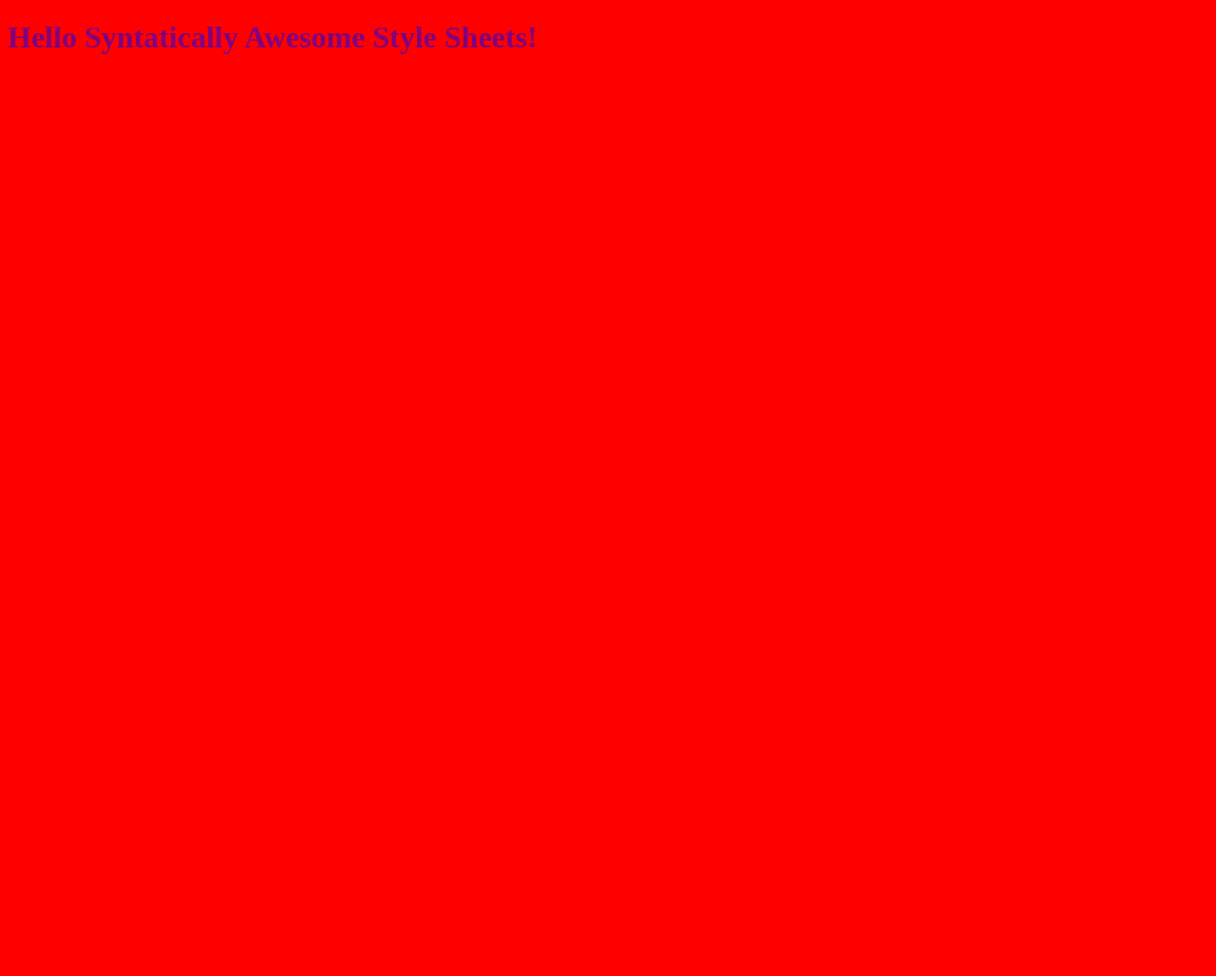
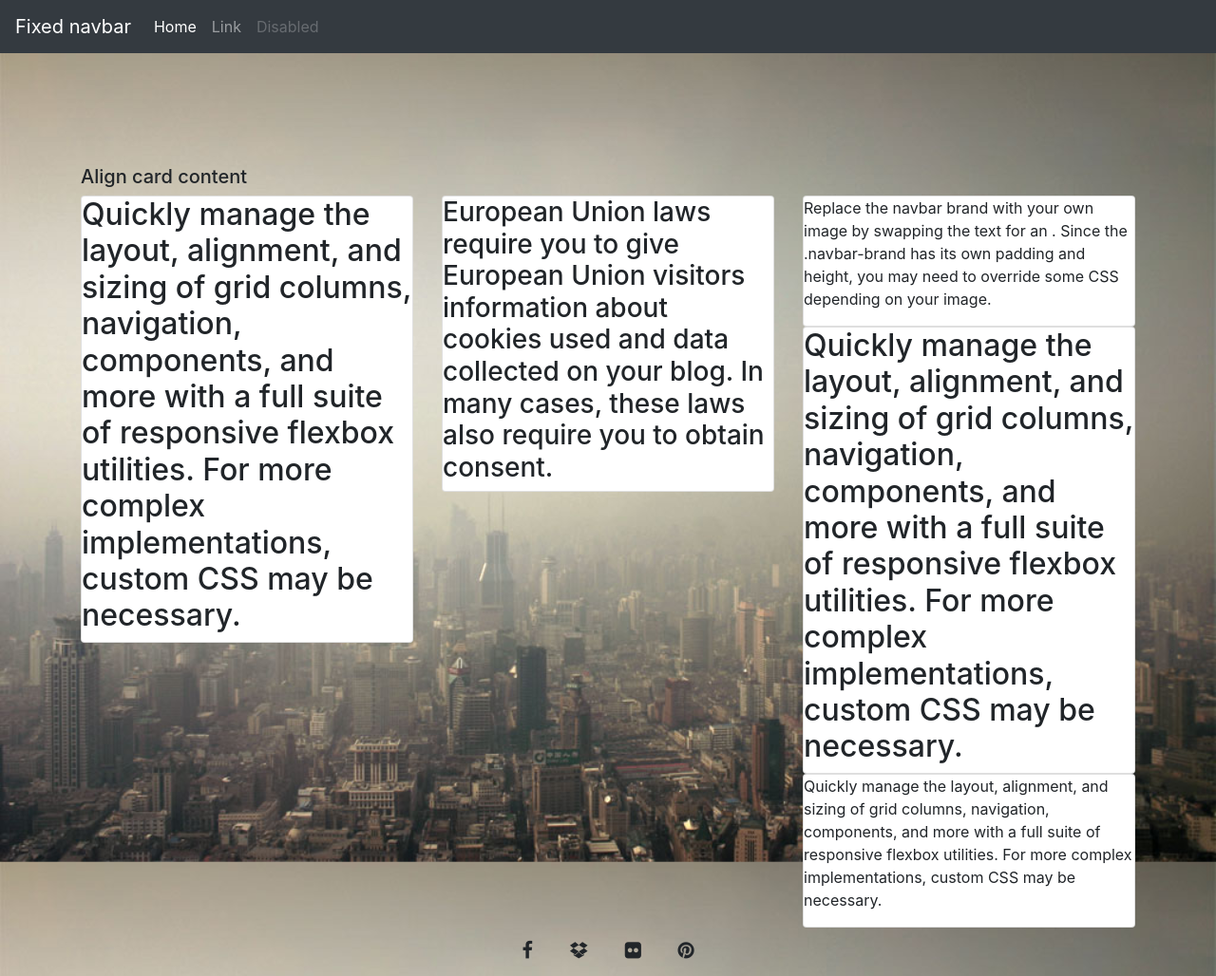
Before and after one commit to Satish942/sass_gulp_workshop, a website: page public/index.html in a window 1280 px wide. Shown: the top 1028 px of the page at 95% size. Before the commit the page ends 800 px from the top, so only its background shows below. Drawn offline with nearby package versions, Linux system fonts and the light colour scheme; files that its build step writes are made by us from their sources; files whose address does not match are found by name.

Commit message:
changed for resize and backgroud

```diff
--- a/public/index.html
+++ b/public/index.html
@@ -1,11 +1,79 @@
 <!DOCTYPE html>
-  <html lang="en">
+<html lang="en">
   <head>
-    <meta charset="UTF-8">
-    <title>Sass Gulp Workshop</title>
-    <link rel="stylesheet" href="/css/styles.css">
+    <!-- Required meta tags -->
+    <meta charset="utf-8">
+    <meta name="viewport" content="width=device-width, initial-scale=1, shrink-to-fit=no">
+    <link rel="stylesheet" type="text/css" href="/css/styles.css">
+    <link href="navbar-top-fixed.css" rel="stylesheet" type="text/css">
+    <link rel="stylesheet" href="https://cdnjs.cloudflare.com/ajax/libs/font-awesome/4.7.0/css/font-awesome.min.css">
+    <!-- Bootstrap CSS -->
+    <link rel="stylesheet" href="https://maxcdn.bootstrapcdn.com/bootstrap/4.0.0/css/bootstrap.min.css" integrity="sha384-Gn5384xqQ1aoWXA+058RXPxPg6fy4IWvTNh0E263XmFcJlSAwiGgFAW/dAiS6JXm" crossorigin="anonymous">
+    <script src="https://code.jquery.com/jquery-3.2.1.slim.min.js" integrity="sha384-KJ3o2DKtIkvYIK3UENzmM7KCkRr/rE9/Qpg6aAZGJwFDMVNA/GpGFF93hXpG5KkN" crossorigin="anonymous"></script>
+    <script src="https://cdnjs.cloudflare.com/ajax/libs/popper.js/1.12.9/umd/popper.min.js" integrity="sha384-ApNbgh9B+Y1QKtv3Rn7W3mgPxhU9K/ScQsAP7hUibX39j7fakFPskvXusvfa0b4Q" crossorigin="anonymous"></script>
+    <title>Hello, world!</title>
   </head>
   <body>
-    <h1>Hello Syntatically Awesome Style Sheets!</h1>
+      <!-- Navbar -->
+      <nav class="navbar navbar-expand-md navbar-dark fixed-top bg-dark">
+        <a class="navbar-brand" href="#">Fixed navbar</a>
+        <button class="navbar-toggler" type="button" data-toggle="collapse" data-target="#navbarCollapse" aria-controls="navbarCollapse" aria-expanded="false" aria-label="Toggle navigation">
+          Hello!
+        </button>
+        <div class="collapse navbar-collapse" id="navbarCollapse">
+          <ul class="navbar-nav mr-auto">
+            <li class="nav-item active">
+              <a class="nav-link" href="#">Home <span class="sr-only">(current)</span></a>
+            </li>
+            <li class="nav-item">
+              <a class="nav-link" href="#">Link</a>
+            </li>
+            <li class="nav-item">
+              <a class="nav-link disabled" href="#">Disabled</a>
+            </li>
+          </ul>
+
+        </div>
+      </nav>
+
+    <div class="container">
+      <br><br>
+
+      <h5>Align card content</h5>
+      <div class="row">
+          <div class="col">
+              <div class="card h-600 card-block justify-content-center">
+                  <h2>Quickly manage the layout, alignment, and sizing of grid columns, navigation, components, and more with a full suite of responsive flexbox utilities. For more complex implementations, custom CSS may be necessary.</h2>
+              </div>
+          </div>
+          <div class="col">
+              <div class="card h-600 card-block justify-content-center align-items-center">
+                  <h3>European Union laws require you to give European Union visitors information about cookies used and data collected on your blog. In many cases, these laws also require you to obtain consent.</h2>
+              </div>
+          </div>
+          <div class="col">
+              <div class="card h-600 card-block justify-content-end">
+                  <p>Replace the navbar brand with your own image by swapping the text for an <img>. Since the .navbar-brand has its own padding and height, you may need to override some CSS depending on your image.</p>
+              </div>
+              <div class="card h-600 card-block justify-content-end">
+                  <h2>Quickly manage the layout, alignment, and sizing of grid columns, navigation, components, and more with a full suite of responsive flexbox utilities. For more complex implementations, custom CSS may be necessary.</h2>
+
+              </div>
+              <div class="card h-600 card-block justify-content-end">
+                  <p>Quickly manage the layout, alignment, and sizing of grid columns, navigation, components, and more with a full suite of responsive flexbox utilities. For more complex implementations, custom CSS may be necessary.</p>
+              </div>
+          </div>
+      </div>
+  </div>
+
+  <!-- Footer -->
+  <footer>
+    <div class="text-center">
+        <a onclick="" class="btn btn-social-icon btn-lg btn-facebook"><i class="fa fa-facebook"></i></a>
+        <a onclick="" class="btn btn-social-icon btn-lg btn-dropbox"><i class="fa fa-dropbox"></i></a>
+        <a onclick="" class="btn btn-social-icon btn-lg btn-flickr"><i class="fa fa-flickr"></i></a>
+        <a onclick="" class="btn btn-social-icon btn-lg btn-pinterest"><i class="fa fa-pinterest"></i></a>
+    </div>
+  </footer>
   </body>
-  </html>
+</html>
--- /dev/null
+++ b/scss/navbar-top-fixed.scss
@@ -0,0 +1,5 @@
+/* Show it is fixed to the top */
+body {
+  min-height: 75rem;
+  padding-top: 4.5rem;
+}
--- a/scss/styles.scss
+++ b/scss/styles.scss
@@ -1,7 +1,21 @@
-body {
-    background-color: red;
 
-    h1 {
-      color: purple;
-    }
+html, body {
+  padding-top: 54px;
+  background-color: grey;
+  height: 100%;
+  background: url(images/bg.jpg) no-repeat center center fixed;
+  -webkit-background-size: cover;
+  -moz-background-size: cover;
+  -o-background-size: cover;
+  background-size: cover;
+}
+
+@media (min-width: 992px) {
+  body {
+    padding-top: 56px;
   }
+}
+
+.portfolio-item {
+  margin-bottom: 30px;
+}
```
Also changed, not shown: public/css/styles.css, public/images/bg.jpg (added), public/index.html.txt (deleted), scss/images/bg.jpg (added).
